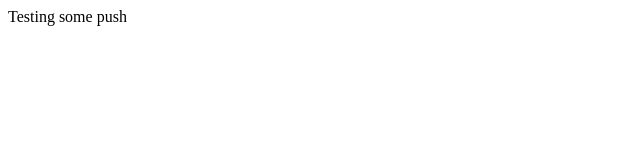
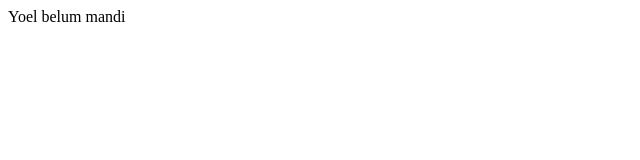
Before and after one commit to dustinarta/dustinarta.github.io, a plain HTML site: page index.html in a window 1280 px wide. Shown: the full height of the page, 0-640 px from the left. Drawn offline with Linux system fonts and the light colour scheme.

Commit message:
Add files via upload
update 2

```diff
--- a/index.html
+++ b/index.html
@@ -1,3 +1,3 @@
 <html>
-    Testing some push
+    Yoel belum mandi
 </html>
```
